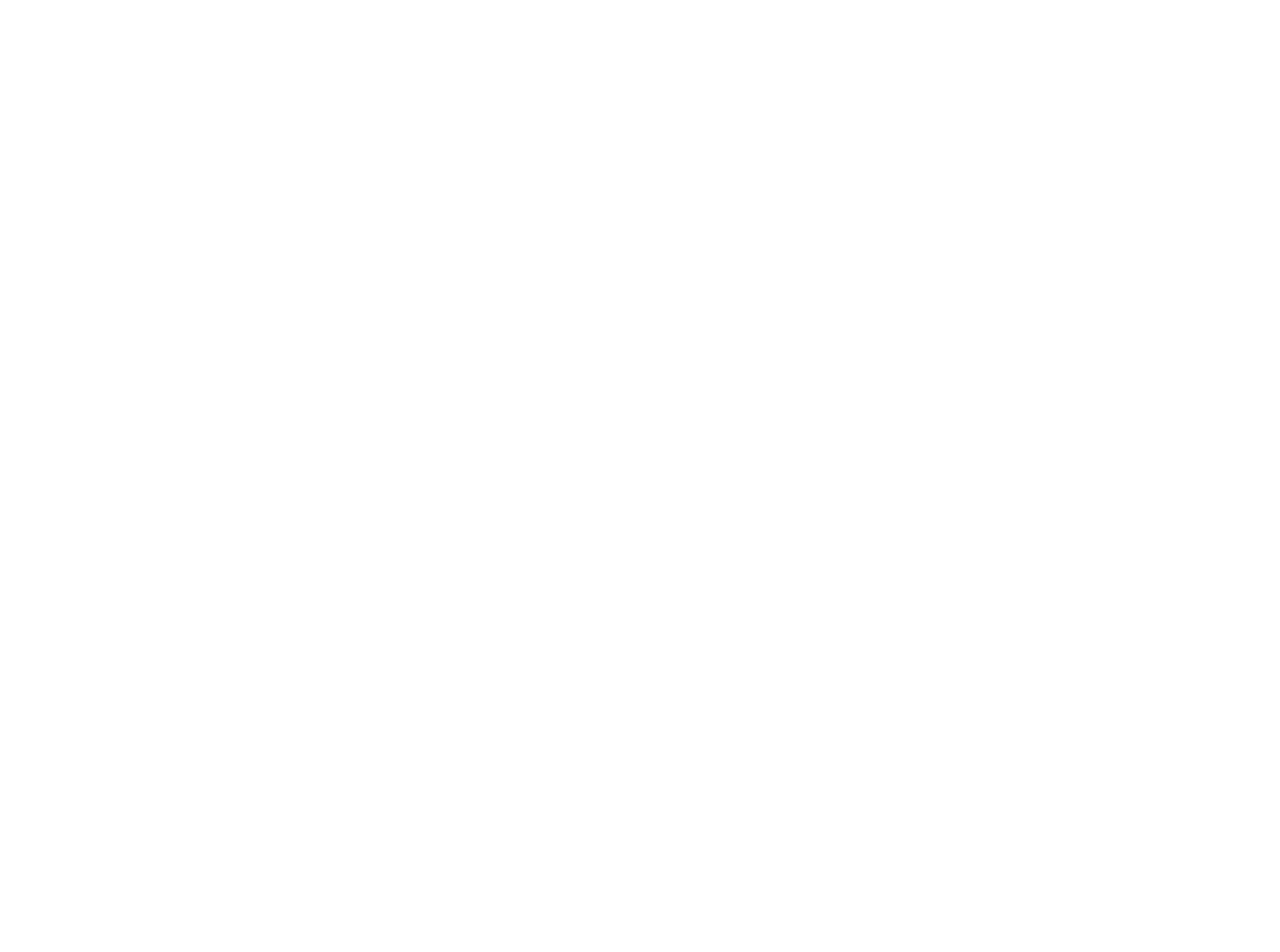
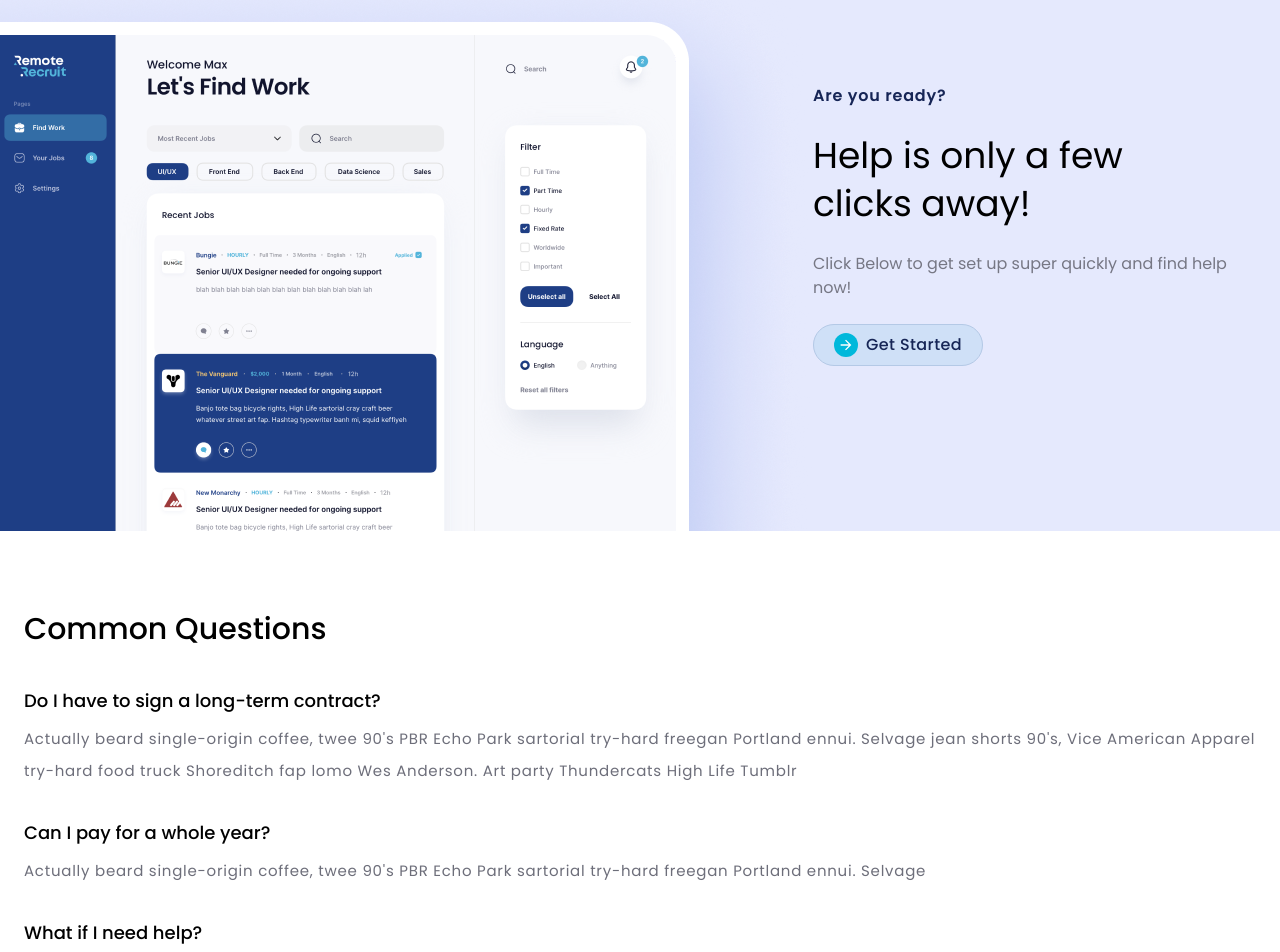
Before and after one commit to mdarmankhan6252/RemoteRecruit, a React (Vite) app: page / in a window 1280 px wide. Shown: the part 2660-3612 px from the top of the page. Before the commit the page ends 2578 px from the top, so only its background shows below. Built offline with nearby package versions, Linux system fonts and the light colour scheme.

Commit message:
created  questions and answer section

```diff
--- a/package.json
+++ b/package.json
@@ -13,6 +13,7 @@
     "@tailwindcss/vite": "^4.3.1",
     "react": "^19.2.6",
     "react-dom": "^19.2.6",
+    "react-icons": "^5.6.0",
     "tailwindcss": "^4.3.1"
   },
   "devDependencies": {
--- a/src/App.tsx
+++ b/src/App.tsx
@@ -2,6 +2,8 @@
 import Banner from "./components/Banner";
 import CustomProfile from "./components/CustomProfile";
 import PaymentSystem from "./components/PaymentSystem";
+import Question_Answer from "./components/Question_Answer";
+import SubBanner from "./components/SubBanner";
 
 
 const App = () => {
@@ -11,6 +13,8 @@
       <AboutUs />
       <PaymentSystem />
       <CustomProfile />
+      <SubBanner />
+      <Question_Answer />
     </div>
   );
 };
--- /dev/null
+++ b/src/components/Question_Answer.tsx
@@ -0,0 +1,41 @@
+
+
+const Question_Answer = () => {
+    const questions = [
+        {
+            question: "Do I have to sign a long-term contract?",
+            answer: "Actually beard single-origin coffee, twee 90's PBR Echo Park sartorial try-hard freegan Portland ennui. Selvage jean shorts 90's, Vice American Apparel try-hard food truck Shoreditch fap lomo Wes Anderson. Art party Thundercats High Life Tumblr"
+        },
+        {
+            question: "Can I pay for a whole year?",
+            answer: "Actually beard single-origin coffee, twee 90's PBR Echo Park sartorial try-hard freegan Portland ennui. Selvage "
+        },
+        {
+            question: "What if I need help?",
+            answer: "Actually beard single-origin coffee, twee 90's PBR Echo Park sartorial try-hard freegan Portland ennui. Selvage jean shorts 90's, Vice American Apparel try-hard food truck Shoreditch fap lomo Wes Anderson. Art party "
+        },
+
+    ]
+    return (
+        <div className="py-20 px-6 max-w-7xl mx-auto">
+            <h3 className="text-3xl font-medium">Common Questions</h3>
+
+            <div className="space-y-8 mt-10">
+
+                {
+                    questions.map((item, index) => (
+                        <div key={index}>
+                            <h4 className="font-medium text-lg pb-2">{item.question}</h4>
+                            <p className="text-[#6D6E7A] text-[15px] tracking-wider leading-8">{item.answer}</p>
+                        </div>
+                    ))
+                }
+
+            </div>
+
+            <button className="border rounded-2xl p-3 border-cyan-500 tracking-wider font-semibold text-blue-950 mt-8 hover:bg-cyan-500 hover:text-white duration-300 transition-all cursor-pointer">More Questions</button>
+        </div>
+    );
+};
+
+export default Question_Answer;
--- /dev/null
+++ b/src/components/SubBanner.tsx
@@ -0,0 +1,33 @@
+import { IoMdArrowForward } from 'react-icons/io';
+import aboutImg from '../assets/about-2.png';
+
+const SubBanner = () => {
+    return (
+        <div className="bg-[#E5E9FD] md:pr-6 ">
+
+            <div className="flex items-center justify-between flex-col-reverse md:flex-row">
+                <div className='md:pt-10'>
+                    <img src={aboutImg} alt="" className='w-full h-full' />
+                </div>
+
+                <div className='flex-1 pt-20 md:pt-0 space-y-6'>
+                    <h4 className='font-semibold tracking-wider text-blue-950'>Are you ready?</h4>
+                    <h1 className='text-3xl md:text-4xl max-w-sm leading-12'>Help is only a few clicks away!</h1>
+                    <p className='text-[#767784]'>Click Below to get set up super quickly and find help now!</p>
+
+                    <button className='bg-[#CFE0F7] flex items-center gap-2 p-2 px-5 rounded-full border border-[#b4c9e6] hover:bg-[#b8c8e0] duration-300 transition-colors cursor-pointer'>
+                        <IoMdArrowForward className='bg-cyan-500 rounded-full text-white text-2xl p-1'/>
+                        <span className='tracking-wide text-blue-950 font-medium'>
+                            Get Started
+                        </span>
+                    </button>
+                </div>
+
+            </div>
+
+
+        </div>
+    );
+};
+
+export default SubBanner;
```
Also changed, not shown: 1 other file (tests, documents, lock files or other folders).
